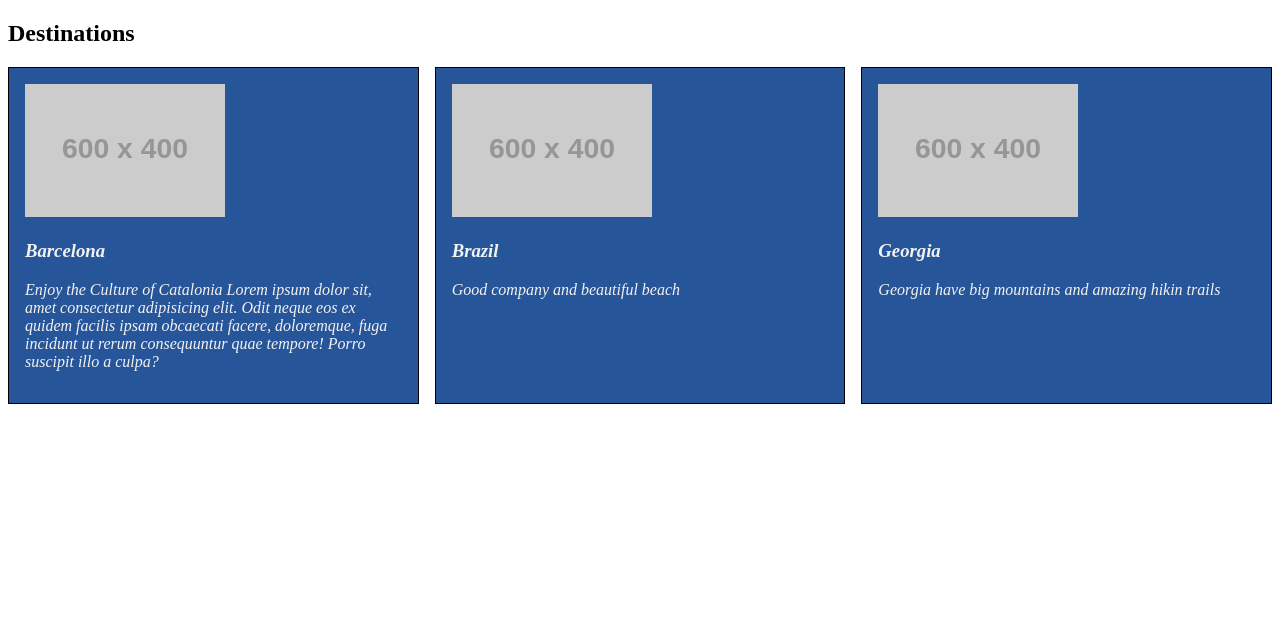
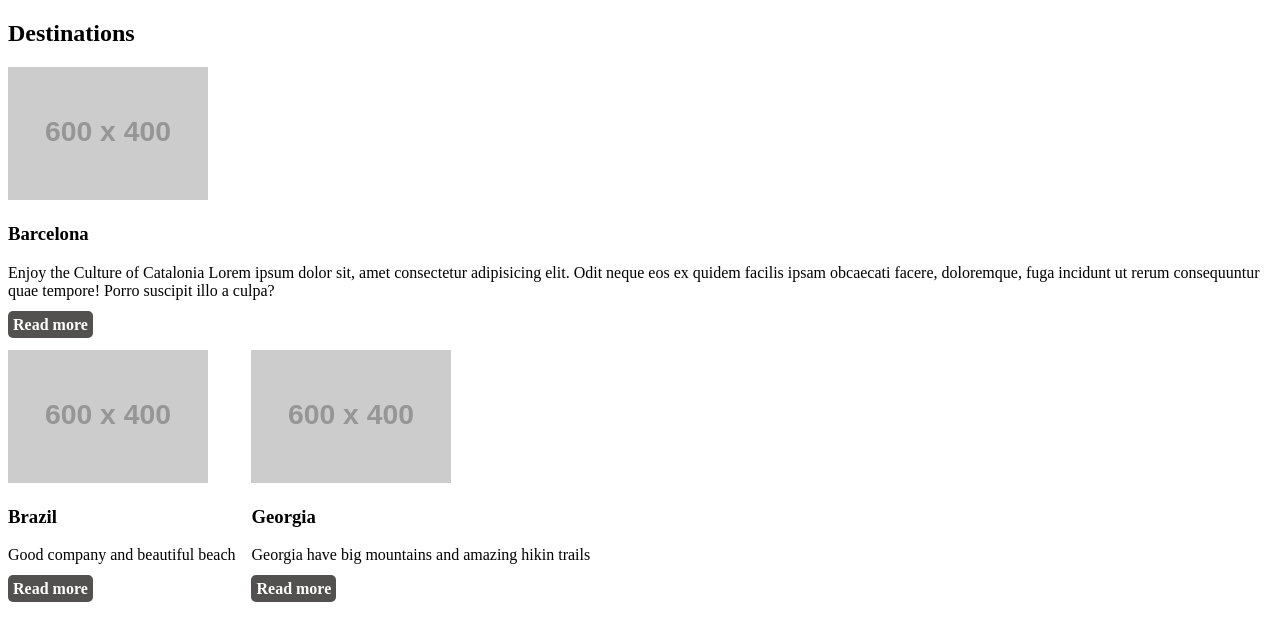
Before and after one commit to Iberia-Netrunner/v36-flex-camp, a plain HTML site: page index.html in a window 1280 px wide. Drawn offline with Linux system fonts and the light colour scheme; placeholder pictures from the web are drawn by us.

Commit message:
Flex-kolumn inuti korten plus knapp

```diff
--- a/index.html
+++ b/index.html
@@ -24,6 +24,7 @@
             obcaecati facere, doloremque, fuga incidunt ut rerum consequuntur
             quae tempore! Porro suscipit illo a culpa?
           </p>
+          <a class="btn" href="#">Read more</a>
         </article>
         <article class="kort">
           <img
@@ -34,6 +35,7 @@
           />
           <h3>Brazil</h3>
           <p>Good company and beautiful beach</p>
+          <a class="btn" href="#">Read more</a>
         </article>
         <article class="kort">
           <img
@@ -44,6 +46,7 @@
           />
           <h3>Georgia</h3>
           <p>Georgia have big mountains and amazing hikin trails</p>
+          <a class="btn" href="#">Read more</a>
         </article>
       </div>
     </section>
--- a/style.css
+++ b/style.css
@@ -7,14 +7,21 @@
 }
 
 .kort {
-  color: rgb(243, 242, 242);
-  padding: 1rem;
-  font-style: italic;
-  border: 1px solid black;
-  background-color: rgb(38, 85, 154);
-  flex: 1 1 200px;
+  flex-direction: column;
+  gap: 0.5rem;
 }
+
 .kort img {
   max-width: 100%;
   height: auto;
 }
+
+.kort .btn {
+  margin-top: auto;
+  padding: 5px;
+  background-color: rgb(83, 80, 80);
+  border-radius: 5px;
+  color: white;
+  text-decoration: none;
+  font-weight: 600;
+}
```
